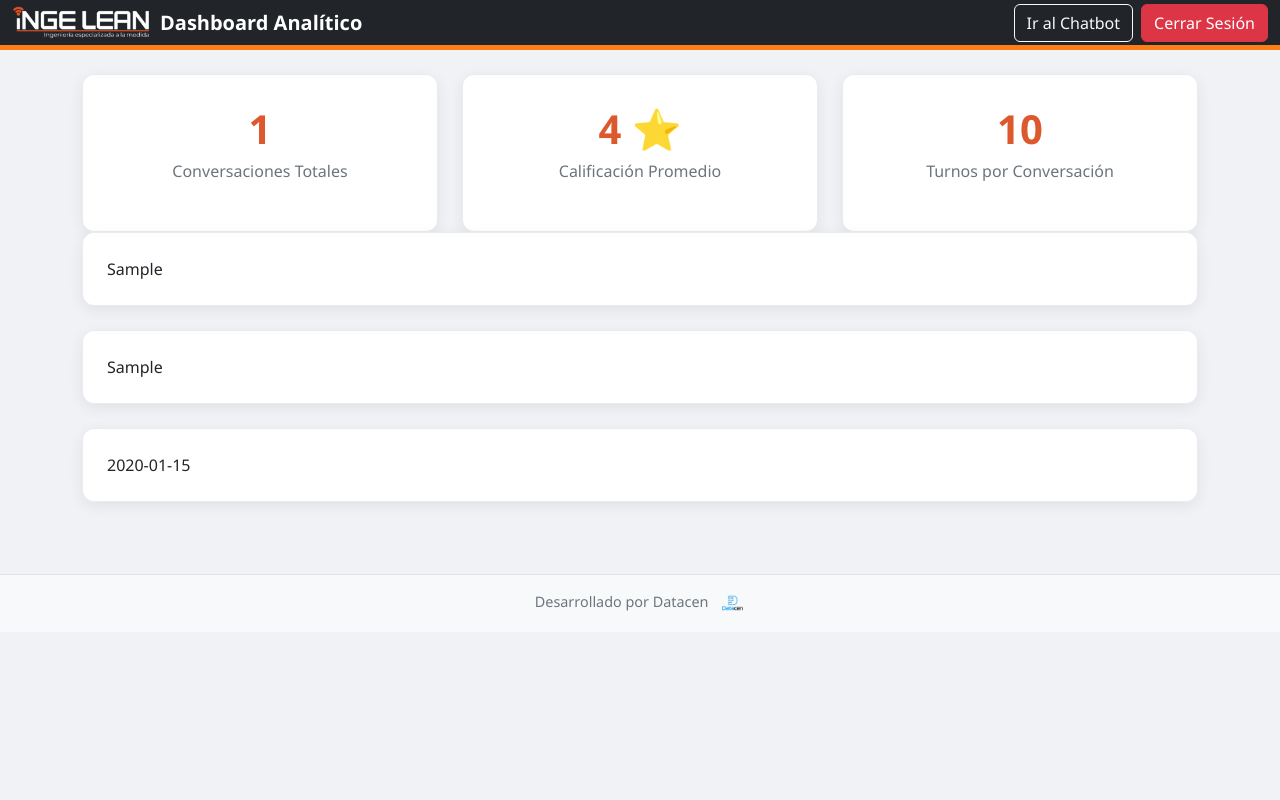
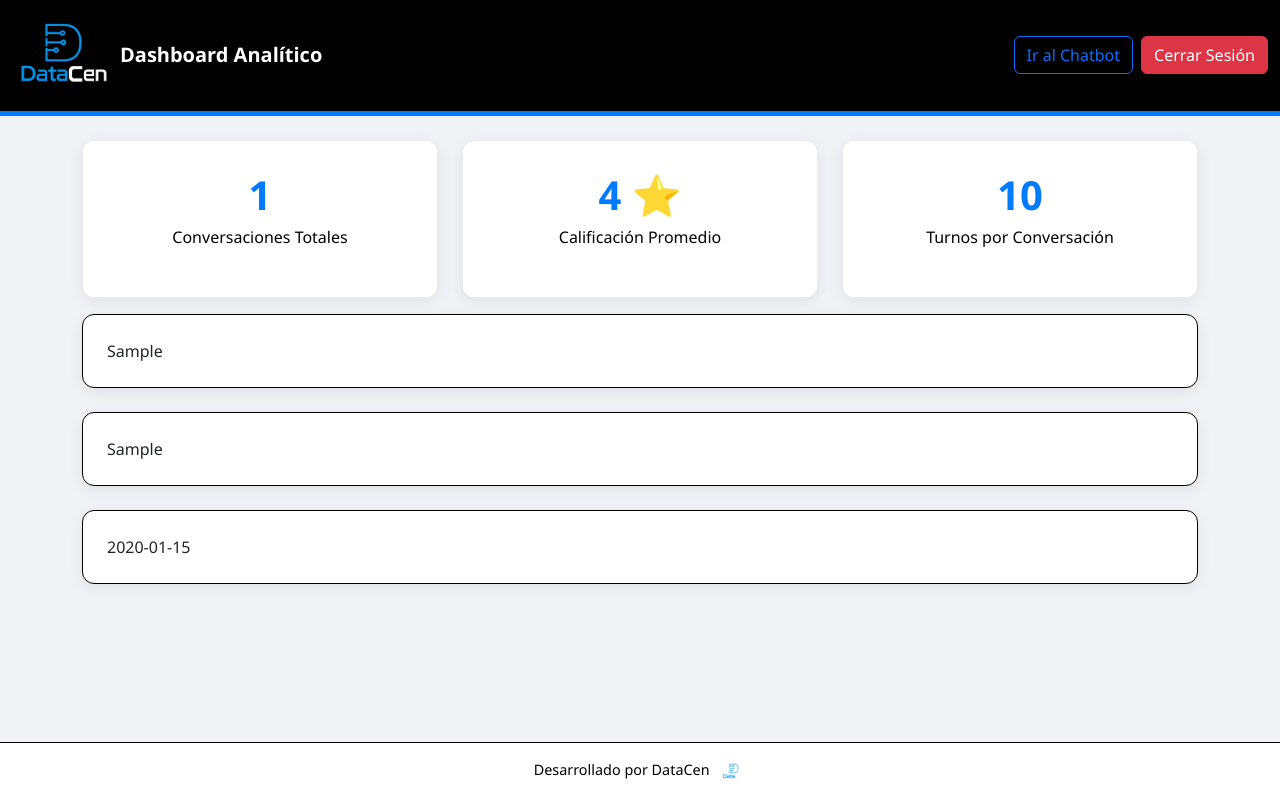
Before and after one commit to DanielCifuentes1997/AgenteDatacenHackathon, a Flask app: template templates/dashboard.html in a window 1280 px wide. Run offline with Flask 3, Linux system fonts and the light colour scheme; the template is opened without the code that fills it: most values are stand-ins (such as "Sample title", 1, 10 or a date in 2020).

Commit message:
Nuevo con Datacen

```diff
--- a/app.py
+++ b/app.py
@@ -213,9 +213,9 @@ def rate():
                 )
 
                 try:
-                    with app.open_resource("static/Brochure-Ingelean.pdf") as fp:
+                    with app.open_resource("static/DataCen_portafolio.pdf") as fp:
                         msg.attach(
-                            "Brochure-Ingelean.pdf",
+                            "DataCen_portafolio",
                             "application/pdf",
                             fp.read()
                         )
@@ -223,7 +223,7 @@ def rate():
                     print(f"Error al adjuntar el PDF: {e}")
 
                 mail.send(msg)
-                flash("¡Gracias por tu calificación! Te hemos enviado una copia del chat y nuestro brochure a tu correo.", "success")
+                flash("¡Gracias por tu calificación! Te hemos enviado una copia del chat y nuestro portafolio a tu correo.", "success")
             except Exception as e:
                 print(f"Error al enviar el correo: {e}")
                 flash("¡Gracias por tu calificación! No pudimos enviar la copia del chat.", "warning")
--- a/templates/dashboard.html
+++ b/templates/dashboard.html
@@ -3,18 +3,47 @@
 <head>
     <meta charset="UTF-8">
     <meta name="viewport" content="width=device-width, initial-scale=1.0">
-    <title>Dashboard Analítico - Chatbot</title>
+    <title>Dashboard Analítico - DataCen</title>
     <link href="https://cdn.jsdelivr.net/npm/bootstrap@5.3.0/dist/css/bootstrap.min.css" rel="stylesheet">
     <style>
+        /* --- Paleta de Colores DataCen --- */
+        :root {
+            --datacen-blue: #007BFF;
+            --datacen-blue-dark: #0056b3;
+            --light-gray-bg: #f0f2f5;
+            --white: #ffffffff;
+            --dark-text: #000000ff;
+            --light-text: #000000ff;
+        }
+
         body {
-            background-color: #f0f2f5;
+            background-color: var(--light-gray-bg);
             font-family: 'Segoe UI', Tahoma, Geneva, Verdana, sans-serif;
         }
+
+        .navbar {
+            background-color: #000000ff !important;
+            padding-top: 0;
+            padding-bottom: 0;
+            border-bottom: 1px solid #050505ff;
+        }
+
         .navbar-brand img {
-            height: 35px;
+            height: 100px;
         }
+
+        .navbar-brand {
+            color: var(--white) !important;
+            font-weight: 600;
+        }
+
+        .blue-divider {
+            height: 5px;
+            background-color: var(--datacen-blue);
+        }
+
         .metric-card {
-            background-color: white;
+            background-color: var(--white);
             border-radius: 0.75rem;
             padding: 1.5rem;
             text-align: center;
@@ -23,45 +52,37 @@
             border: 1px solid #e9ecef;
             height: 100%;
         }
+
         .metric-value {
             font-size: 2.5rem;
             font-weight: 700;
-            color: #de582E;
+            color: var(--datacen-blue); /* Color principal de la marca */
         }
+
         .metric-label {
             font-size: 1rem;
-            color: #6c757d;
+            color: var(--light-text);
             font-weight: 500;
         }
+
         .graph-card {
-            background-color: white;
+            background-color: var(--white);
             border-radius: 0.75rem;
             padding: 1.5rem;
             box-shadow: 0 4px 15px rgba(0,0,0,0.07);
-            border: 1px solid #e9ecef;
+            border: 1px solid #000000ff;
             height: 100%;
         }
-        .navbar {
-            background-color: #212529 !important;
-            padding-top: 0;
-            padding-bottom: 0;
-        }
-        .navbar-brand {
-            color: #ffffff !important;
-            font-weight: 600;
-        }
-        .orange-divider {
-            height: 5px;
-            background-color: #fd7e14;
-        }
+
         .footer {
-            background-color: #f8f9fa;
+            background-color: var(--white);
             padding: 1rem;
             text-align: center;
             font-size: 0.9rem;
-            color: #6c757d;
-            border-top: 1px solid #dee2e6;
+            color: var(--light-text);
+            border-top: 1px solid #000000ff;
         }
+
         .footer img {
             height: 25px;
             margin-left: 8px;
@@ -71,19 +92,19 @@
 </head>
 <body>
     <header>
-        <nav class="navbar navbar-dark">
+        <nav class="navbar navbar-light">
             <div class="container-fluid">
                 <a class="navbar-brand d-flex align-items-center" href="#">
-                    <img src="{{ url_for('static', filename='logoingelean.png') }}" alt="Logo INGE LEAN" class="me-2">
+                    <img src="{{ url_for('static', filename='logoingelean.png') }}" alt="Logo DataCen" class="me-2">
                     Dashboard Analítico
                 </a>
                 <div class="d-flex">
-                    <a href="/" class="btn btn-outline-light me-2">Ir al Chatbot</a>
+                    <a href="/" class="btn btn-outline-primary me-2">Ir al Chatbot</a>
                     <a href="/logout" class="btn btn-danger">Cerrar Sesión</a>
                 </div>
             </div>
         </nav>
-        <div class="orange-divider"></div>
+        <div class="blue-divider"></div>
     </header>
 
     <main class="container mt-4 mb-5">
@@ -113,7 +134,7 @@
                 </div>
             </div>
 
-            <div class="row">
+            <div class="row mt-3">
                 <div class="col-lg-12 mb-4">
                     <div class="graph-card">
                         {{ graph_ratings_html | safe }}
@@ -133,8 +154,8 @@
         {% endif %}
     </main>
 
-    <footer class="footer mt-auto">
-        Desarrollado por Datacen
+    <footer class="footer mt-auto fixed-bottom">
+        Desarrollado por DataCen
         <img src="{{ url_for('static', filename='datacen_logo.png') }}" alt="Logo de Datacen">
     </footer>
 </body>
```
Also changed, not shown: templates/index.html (+45 -20 lines), templates/login.html (+47 -21 lines), templates/register.html (+43 -20 lines), static/datacen_logo.png, static/logoingelean.png, 5 other files.
